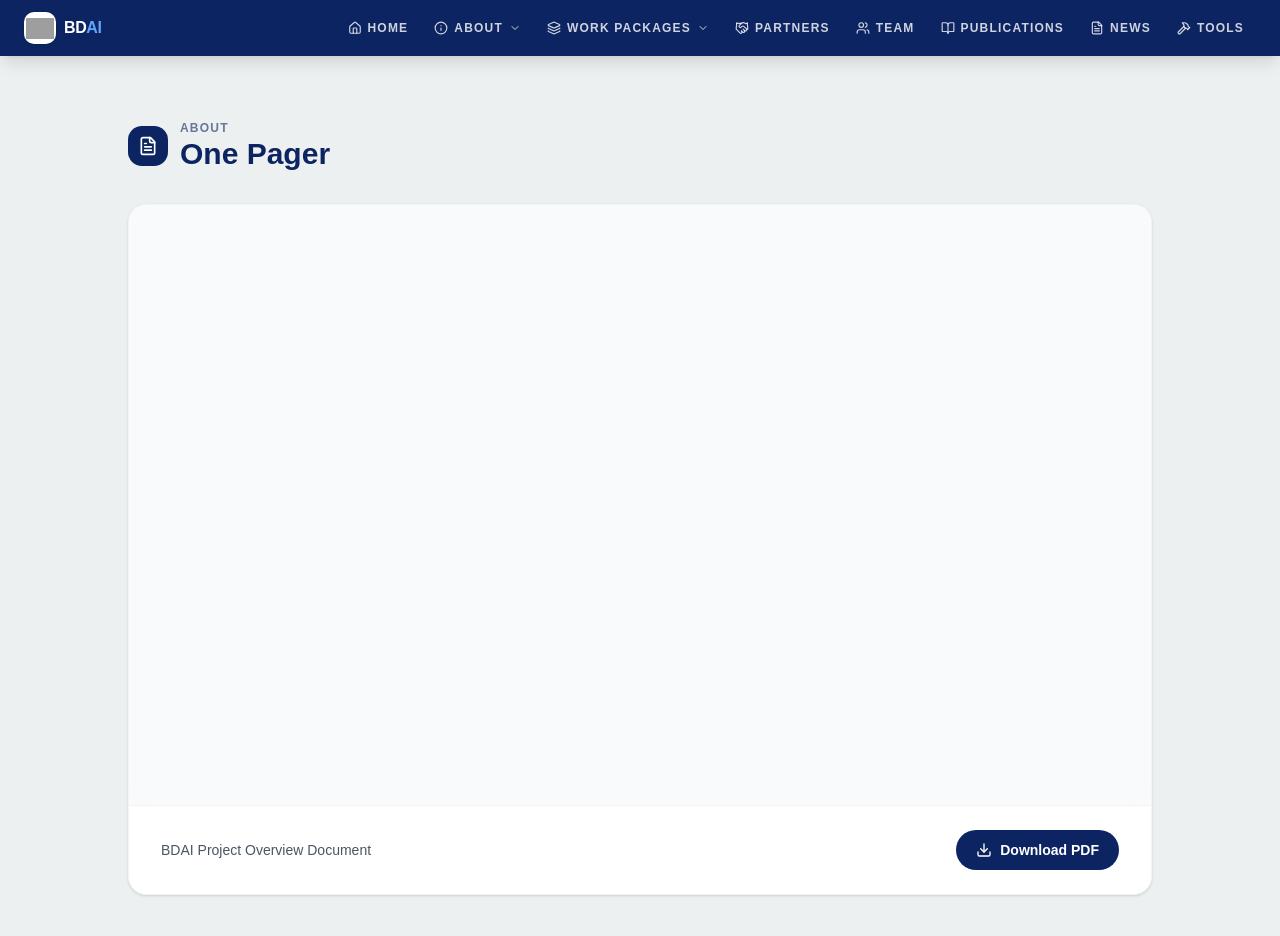
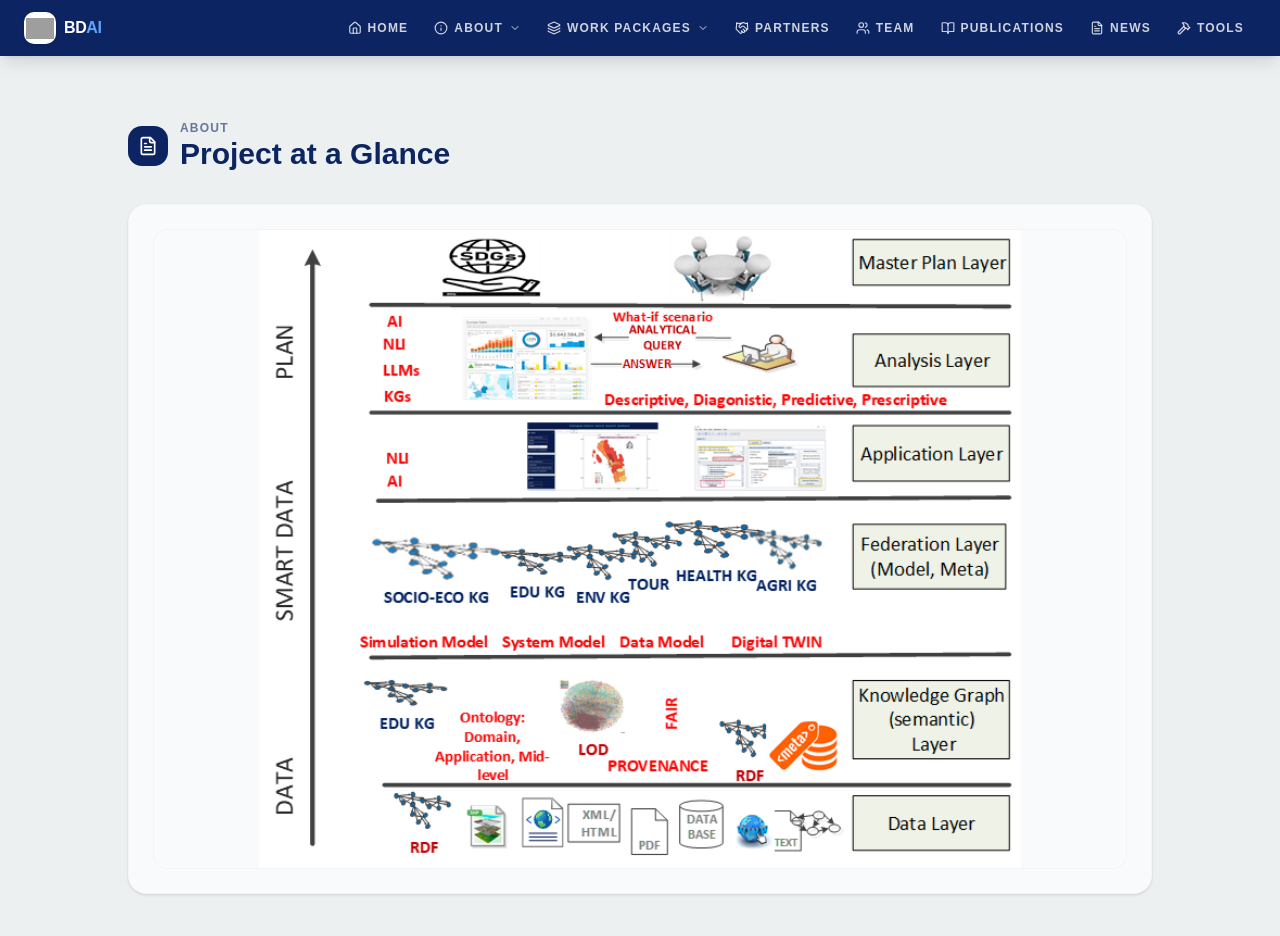
Before and after one commit to miskatul-anwar/bdai-web, a Next.js app: page /about/onepager in a window 1280 px wide. Shown: the top 936 px of the page. Built offline with nearby package versions, Linux system fonts and the light colour scheme; grey boxes are pictures that could not be loaded; a web font is replaced by a local one.

Commit message:
Added a new sub section: Project at a glance

```diff
--- a/src/layouts/Navbar.tsx
+++ b/src/layouts/Navbar.tsx
@@ -47,7 +47,7 @@ const NAV_ITEMS: NavItem[] = [
       { name: 'BDAI Videos', href: '/about/bdai-videos', icon: PlayCircle },
       { name: 'Impact', href: '/about/impact', icon: TrendingUp },
       { name: 'Objectives', href: '/about/objectives', icon: Target },
-      { name: 'One Pager', href: '/about/onepager', icon: FileText },
+      { name: 'At a Glance', href: '/about/onepager', icon: FileText },
     ],
   },
   {
--- a/src/views/about/OnePager.tsx
+++ b/src/views/about/OnePager.tsx
@@ -1,8 +1,8 @@
 import React from 'react';
-import { FileText, Download } from 'lucide-react';
+import { FileText } from 'lucide-react';
 
 export default function OnePager() {
-  const pdfUrl = '/BDAI_Project_Overview.pdf';
+  const imageUrl = '/Picture1.png';
 
   return (
     <main className="min-h-screen bg-[#ecf0f1] py-16 px-6">
@@ -13,27 +13,17 @@ export default function OnePager() {
           </div>
           <div>
             <p className="text-xs font-semibold uppercase tracking-widest text-[#0c2461]/60">About</p>
-            <h1 className="text-2xl md:text-3xl font-bold text-[#0c2461]">One Pager</h1>
+            <h1 className="text-2xl md:text-3xl font-bold text-[#0c2461]">Project at a Glance</h1>
           </div>
         </div>
 
         <div className="bg-white rounded-2xl shadow-sm border border-gray-100 overflow-hidden mb-6">
-          <div className="aspect-video md:aspect-auto md:h-[600px] bg-gray-50 flex items-center justify-center">
-            <iframe
-              src={pdfUrl}
-              className="w-full h-full rounded-2xl"
-              title="BDAI Project Overview"
+          <div className="bg-gray-50 p-4 md:p-6 flex items-center justify-center">
+            <img
+              src={imageUrl}
+              alt="Project at a Glance"
+              className="w-full h-auto max-h-[80vh] object-contain rounded-xl border border-gray-100"
             />
-          </div>
-          <div className="px-8 py-6 border-t border-gray-100 flex items-center justify-between">
-            <p className="text-gray-600 text-sm">BDAI Project Overview Document</p>
-            <a
-              href={pdfUrl}
-              download="BDAI_Project_Overview.pdf"
-              className="inline-flex items-center gap-2 px-5 py-2.5 bg-[#0c2461] text-white text-sm font-semibold rounded-full hover:bg-[#1a3a8a] transition-colors"
-            >
-              <Download className="w-4 h-4" /> Download PDF
-            </a>
           </div>
         </div>
       </div>
```
Also changed, not shown: public/Picture1.png (added).
